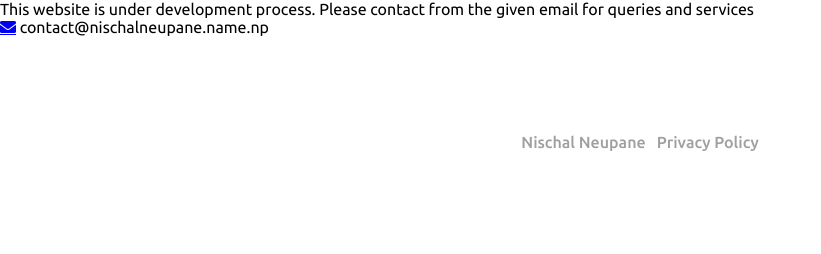
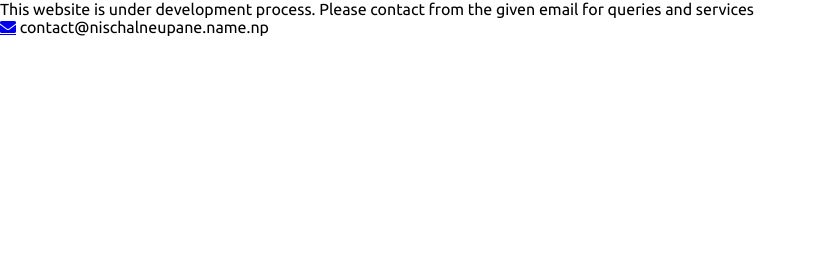
Before and after one commit to codernischal/Personal-Website, a plain HTML site: page index.html in a window 1280 px wide. Shown: the whole page, without its empty margins (0-821 px from the left). Drawn offline with nearby package versions, Linux system fonts and the light colour scheme.

Commit message:
Update index.html

```diff
--- a/index.html
+++ b/index.html
@@ -32,17 +32,6 @@
                 </div>
 
 
-    <!-- Footer -->
-    <footer>
-        <div class="inner-width">
-             <p style="color:#000000";> <div class="copyright">
-            &copy; 2021 | Created & Designed By</p> <a href="mailto:contact@nischalneupane.name.np?subject=Website Email">Nischal Neupane</a>
-          | <a href="privacypolicy.html">Privacy Policy</a>
-
-            </div>
-        </div>
-    </footer>
-
 </body>
 
 </html>
```
